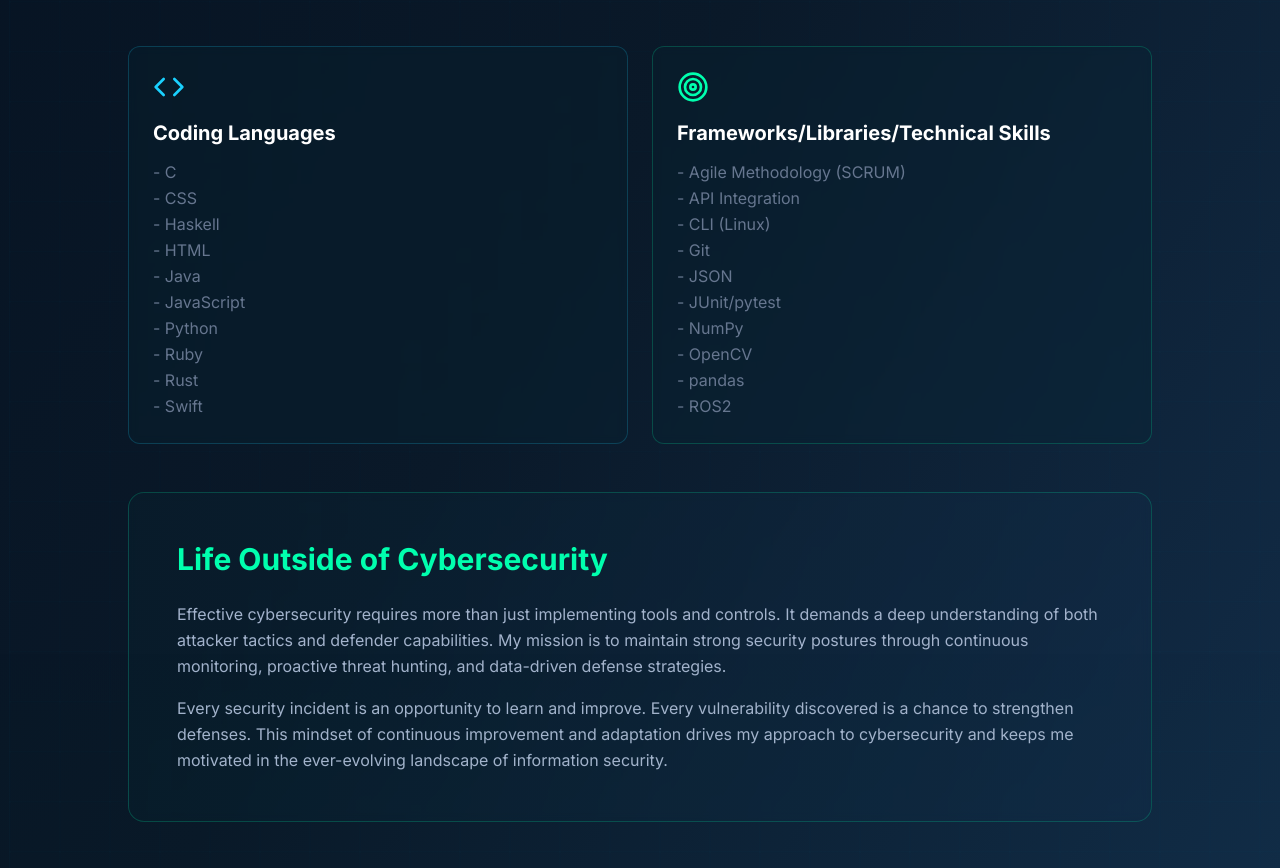
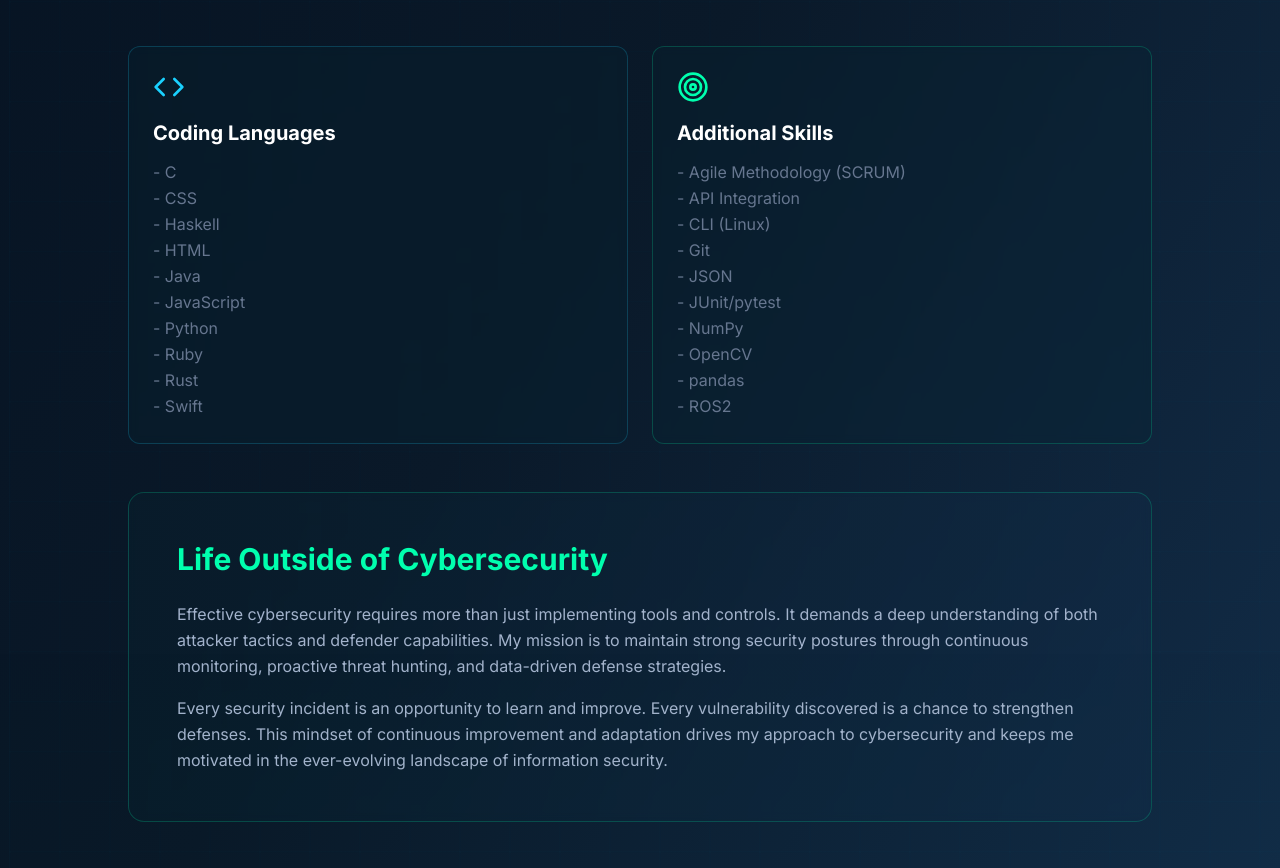
Before and after one commit to haydenmurphey/haydenmurphey, a Next.js app: page /about in a window 1280 px wide. Shown: the part 829-1697 px from the top of the page. Built offline with nearby package versions, Linux system fonts and the light colour scheme.

Commit message:
corrected section header

```diff
--- a/src/app/about/page.tsx
+++ b/src/app/about/page.tsx
@@ -124,7 +124,7 @@
 
               <div className="bg-cyber-teal-dark/30 backdrop-blur-sm border border-cyber-green/20 rounded-xl p-6 hover:border-cyber-green/50 transition-all duration-300">
                 <Target className="text-cyber-green mb-4" size={32} />
-                <h3 className="text-xl font-bold text-white mb-3">Frameworks/Libraries/Technical Skills</h3>
+                <h3 className="text-xl font-bold text-white mb-3">Additional Skills</h3>
                 <p className="text-cyber-gray leading-relaxed">
                   <ul>
                     <li>- Agile Methodology (SCRUM)</li>
```
